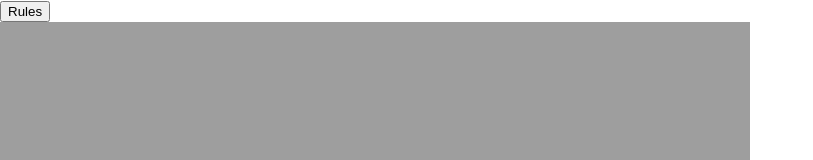
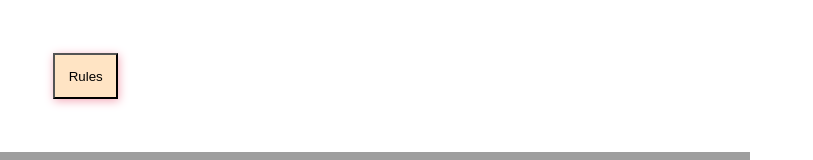
Before and after one commit to just-a-human123/simple-react-based-game, a React (Create React App) app: page / in a window 1280 px wide. Shown: the top 160 px of the page, without its empty margins (0-813 px from the left). Built offline with nearby package versions, Linux system fonts and the light colour scheme.

Commit message:
idk what i do again

```diff
--- a/src/components/snake-ladder/showDesc.jsx
+++ b/src/components/snake-ladder/showDesc.jsx
@@ -16,6 +16,12 @@ const DescDisplay = () => {
         className="nes-btn is-warning"
         type="submit"
         value="Rules"
+        style={{
+          backgroundColor: "bisque",
+          boxShadow: "1px 2px 9px #F4AAB9",
+          margin: "4em",
+          padding: "1em",
+        }}
         onClick={onClick}
       >
         Rules
```
